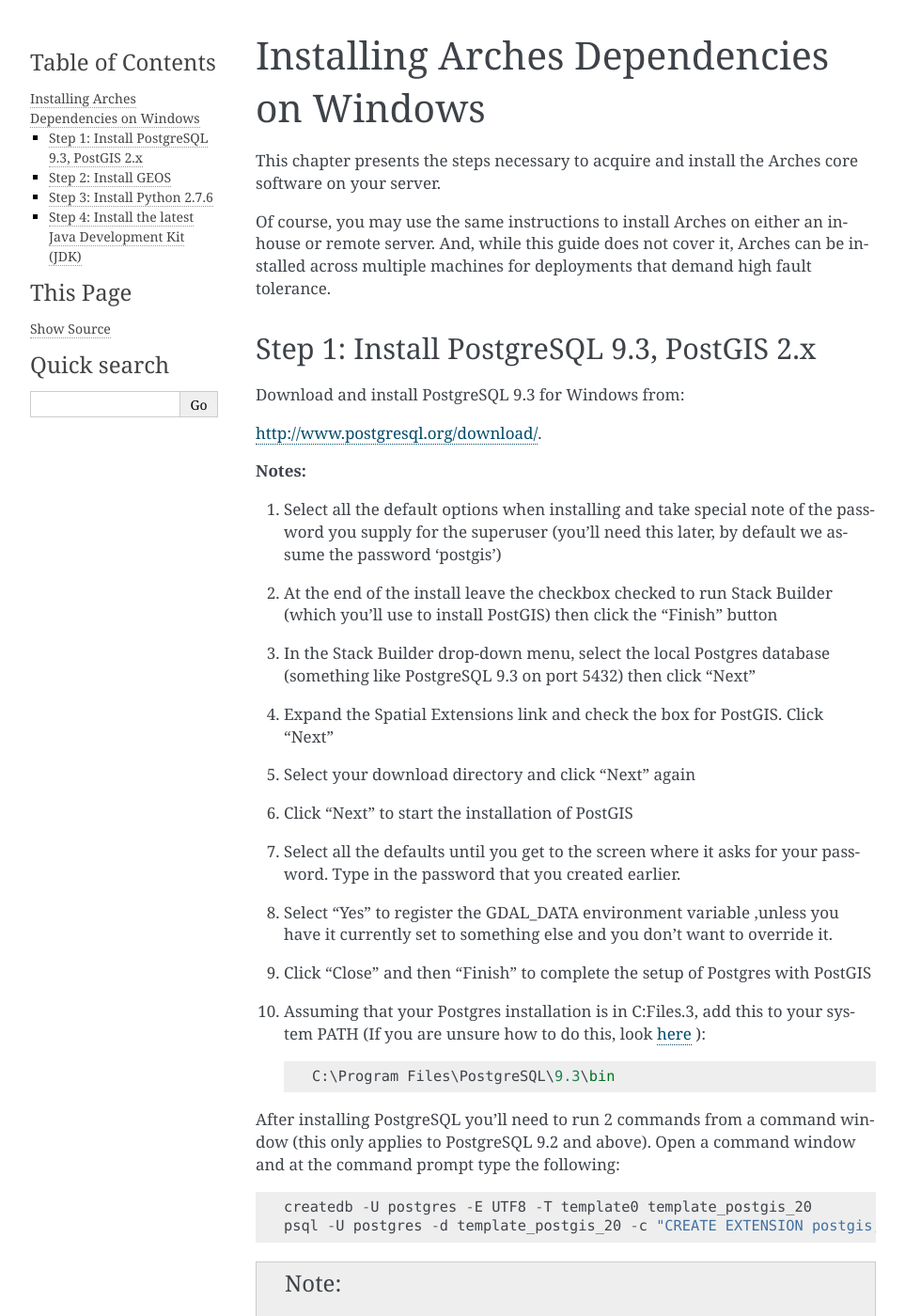
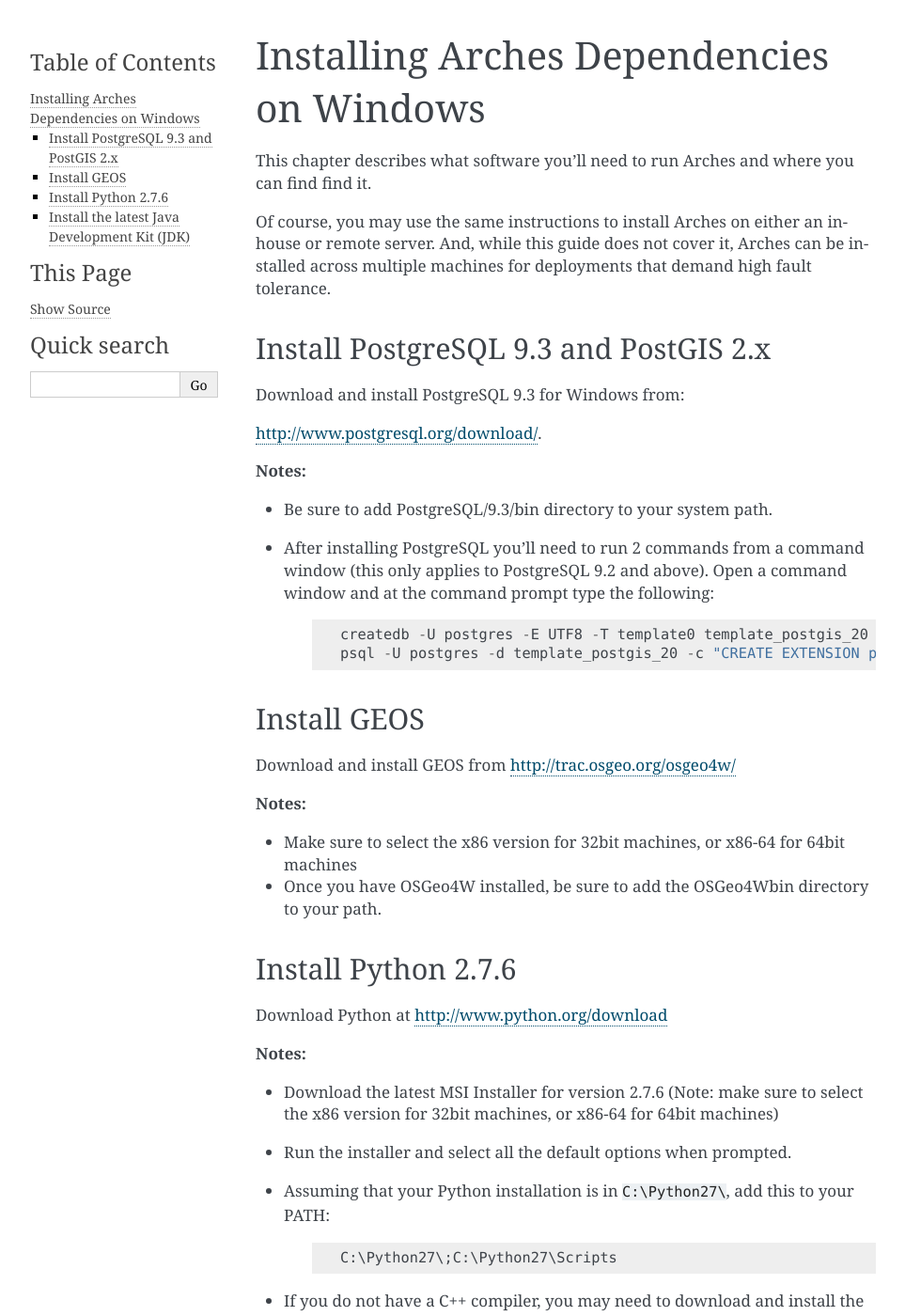
Before and after one commit to archesproject/arches-docs, a Sphinx documentation site: the page built from docs/installing-dependencies-windows.txt, in a window 1280 px wide and 1400 px high. Shown: the whole window at 94% size, without its empty margins (148-1111 px from the left). Built offline with Sphinx 7.4.7, drawn with Linux system fonts in a browser that asks for light colours; some of the changed text lies outside the part shown.

Commit message:
Getting started edits and a simplification of windows dependency instructions

```diff
--- a/docs/installing-dependencies-windows.txt
+++ b/docs/installing-dependencies-windows.txt
@@ -1,8 +1,8 @@
 Installing Arches Dependencies on Windows
-============================
+=========================================
 
-This chapter presents the steps necessary to acquire and install the
-Arches core software on your server.
+This chapter describes what software you'll need to run Arches and
+where you can find find it.
 
 Of course, you may use the same instructions to install Arches on either
 an in-house or remote server. And, while this guide does not cover it,
@@ -10,8 +10,8 @@
 demand high fault tolerance.
 
 
-Step 1: Install PostgreSQL 9.3, PostGIS 2.x
--------------------------------------------
+Install PostgreSQL 9.3 and PostGIS 2.x
+---------------------------------------
 
 Download and install PostgreSQL 9.3 for Windows from:
 
@@ -19,67 +19,19 @@
 
 **Notes:**
 
-1.  Select all the default options when installing and take special note
-    of the password you supply for the superuser (you’ll need this
-    later, by default we assume the password ‘postgis’)
-2.  At the end of the install leave the checkbox checked to run Stack
-    Builder (which you’ll use to install PostGIS) then click the
-    “Finish” button
-3.  In the Stack Builder drop-down menu, select the local Postgres
-    database (something like PostgreSQL 9.3 on port 5432) then click
-    “Next”
-4.  Expand the Spatial Extensions link and check the box for PostGIS.
-    Click “Next”
-5.  Select your download directory and click “Next” again
-6.  Click “Next” to start the installation of PostGIS
-7.  Select all the defaults until you get to the screen where it asks
-    for your password. Type in the password that you created earlier.
-8.  Select “Yes” to register the GDAL\_DATA environment variable ,unless
-    you have it currently set to something else and you don’t want to
-    override it.
-9.  Click “Close” and then “Finish” to complete the setup of Postgres
-    with PostGIS
-10. Assuming that your Postgres installation is in C:Files.3, add this
-    to your system PATH (If you are unsure how to do this, look `here`_
-    ):
+- Be sure to add PostgreSQL/9.3/bin directory to your system path.
+
+- After installing PostgreSQL you’ll need to run 2 commands from a
+  command window (this only applies to PostgreSQL 9.2 and above).
+  Open a command window and at the command prompt type the following:
 
     ::
 
-        C:\Program Files\PostgreSQL\9.3\bin
+        createdb -U postgres -E UTF8 -T template0 template_postgis_20
+        psql -U postgres -d template_postgis_20 -c "CREATE EXTENSION postgis;"
 
-After installing PostgreSQL you’ll need to run 2 commands from a
-command window (this only applies to PostgreSQL 9.2 and above).
-Open a command window and at the command prompt type the following:
-
-::
-
-    createdb -U postgres -E UTF8 -T template0 template_postgis_20
-    psql -U postgres -d template_postgis_20 -c "CREATE EXTENSION postgis;"
-
-.. note::
-
-    To confirm that you have installed PostgreSQL, open a command window
-    and type: psql. You should be prompted for a password. If so, then
-    PostgreSQL is installed and you may close the command prompt. If you
-    received an error like “psql is not recognized as an internal or
-    external command, operable program or batch file” then you probably need
-    to add an entry to your path.
-
-.. warning::
-
-    **PostgreSQL Warnings**
-
-    If you experience errors during the
-    installation, please check that the setting
-    ‘standard\_conforming\_strings’ in ‘postgresql.conf’ is uncommented and
-    set to ‘off’. See `this`_ question on stackoverflow for more
-    information.
-
-.. _here: http://java.com/en/download/help/path.xml
-.. _this: http://stackoverflow.com/questions/7667724/error-saving-geodjango-pointfield
-
-Step 2: Install GEOS
---------------------
+Install GEOS
+-------------
 
 Download and install GEOS from http://trac.osgeo.org/osgeo4w/
 
@@ -87,15 +39,10 @@
 
 -  Make sure to select the x86 version for 32bit machines, or x86-64 for
    64bit machines
--  Assuming that your OSGeo4W installation is in ``C:\OSGeo4W\``
-   directory, add this to your system PATH:
+-  Once you have OSGeo4W installed, be sure to add the OSGeo4W\bin directory to your path.
 
-    ::
-
-        C:\OSGeo4W\bin
-
-Step 3: Install Python 2.7.6
-----------------------------
+Install Python 2.7.6
+-----------------------
 
 Download Python at http://www.python.org/download
 
@@ -125,33 +72,11 @@
     trouble with 2.7.7 and 2.7.8
     If you want a guaranteed good result stick with version **2.7.6**
 
-Step 4: Install the latest Java Development Kit (JDK)
------------------------------------------------------
+Install the latest Java Development Kit (JDK)
+---------------------------------------------------
 
 Download and install the JDK from
 http://www.oracle.com/technetwork/java/javase/downloads/index.html
 
 **Notes:**
-
-1.  Select all the default options, except at the very end, uncheck the
-    box that asks to install the Ask.com toolbar.
-2.  Right-click the “My Computer” icon on your desktop and select
-    “Properties” to set the JAVA\_HOME environment variable.
-3.  Click the “Advanced” tab.
-4.  Click the “Environment Variables” button.
-5.  Under “System Variables”, click “New”.
-6.  Enter the variable name as JAVA\_HOME.
-7.  Enter the variable value as the installation path for the Java
-    Development Kit. (For example, if you used the default path for the
-    Java Development Kit during installation, use
-    ‘C:\Files\Java1.7.0_25’. This string should be your variable
-    value.)
-8.  Click “OK”.
-9.  Click “Apply Changes”.
-10. Close any command window which was open before you made these
-    changes, and open a new command window. There is no way to reload
-    environment variables from an active command prompt. If the changes
-    do not take effect even after reopening the command window, restart
-    Windows.
-
-.. _the djagno docs: https://docs.djangoproject.com/en/1.6/ref/contrib/gis/install/geolibs/#gdal-library-path
+    Once the JDK is installed, be sure to set the JAVA\_HOME environment variable.
```
Also changed, not shown: docs/getting-started.txt (+13 -15 lines).
